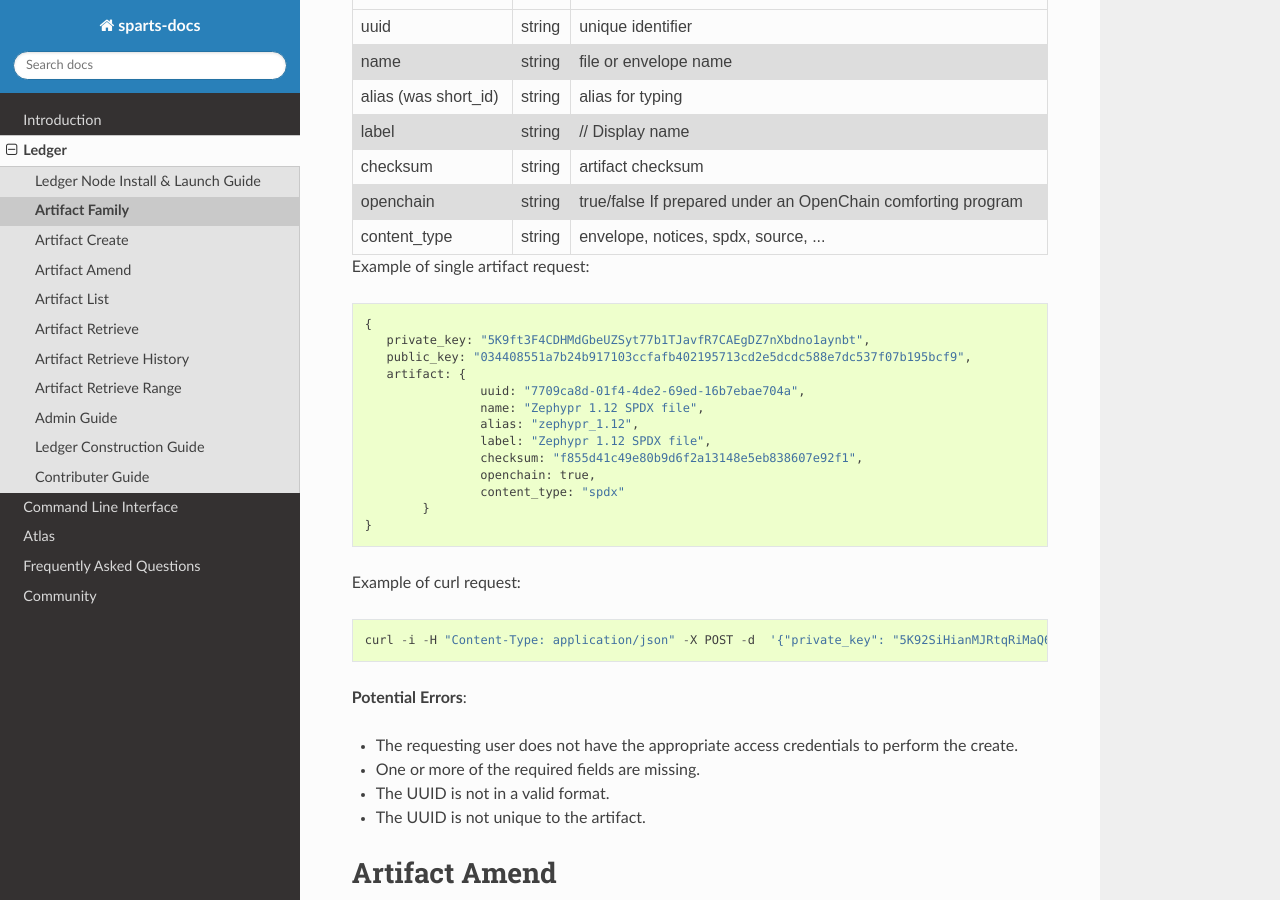
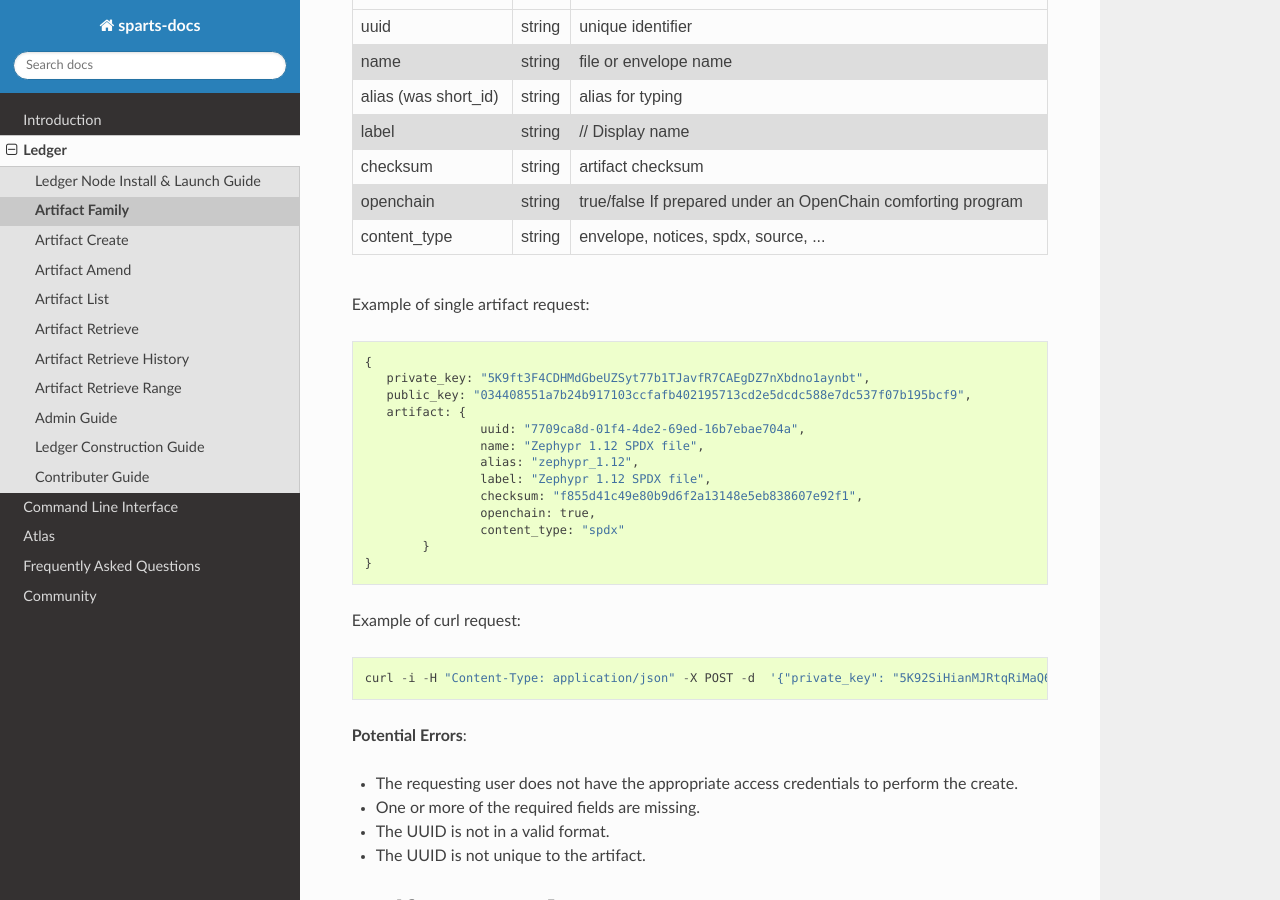
Before and after one commit to pkthein/test_readthedocs, a Sphinx documentation site: the page built from docs/web/ledger/api.md, in a window 1280 px wide and 900 px high, scrolled down 579 px. Built offline with Sphinx 7.4.7 and the Read the Docs theme 2.0.0, drawn with Linux system fonts in a browser that asks for light colours; pages that are not in the unit, such as notebooks, are missing from menus.

Commit message:
br added aft table

```diff
--- a/docs/web/ledger/api.md
+++ b/docs/web/ledger/api.md
@@ -77,7 +77,7 @@ Allows the user to create an artifact into the sPart ledger. The request must be
         </tr>
     </tbody>
 </table>
-
+<br><br>
 
 Example of single artifact request:
 
@@ -166,7 +166,7 @@ Allows the user to amend an artifact in the sPart ledger. The request must be pe
         </tr>
     </tbody>
 </table>
-
+<br>
 
 Example of single artifact request:
 
```
